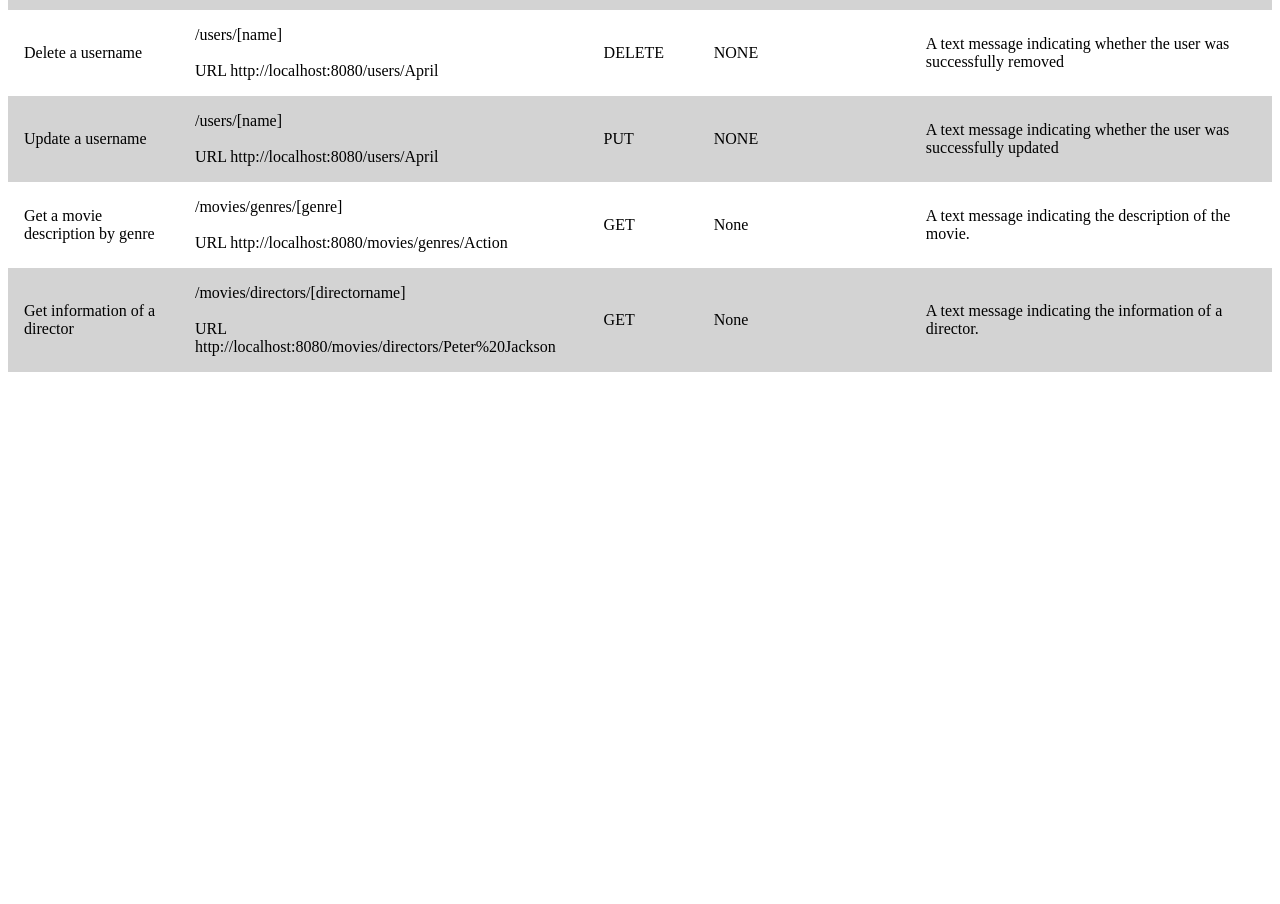
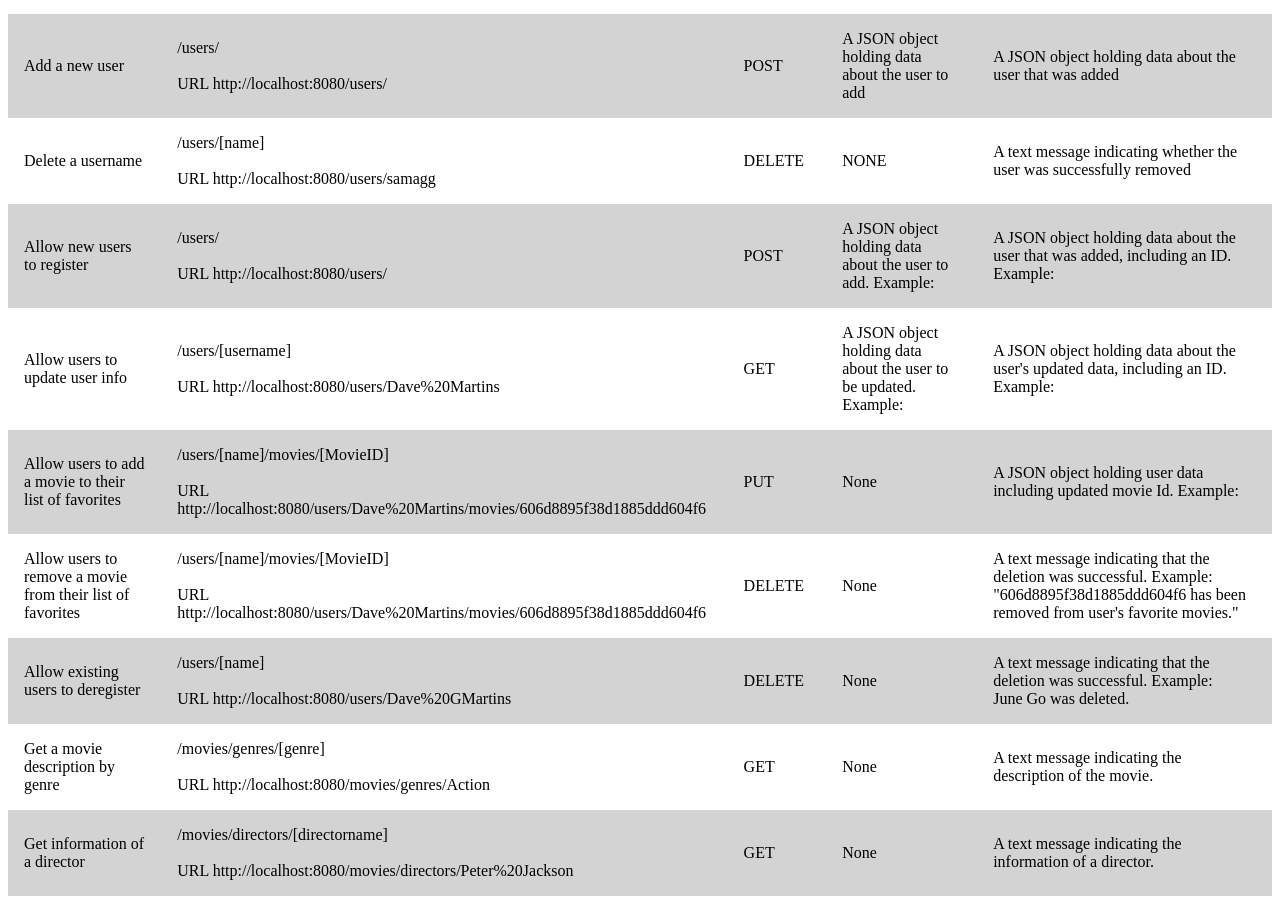
Before and after one commit to sam-aggrey/MyFlix, a website: page public/documentation.html in a window 1280 px wide. Shown: the part 706-1610 px from the top of the page. Before the commit the page ends 1086 px from the top, so only its background shows below. Drawn offline with Linux system fonts and the light colour scheme.

Commit message:
Update documentation.html
Updated the documentation for my API. Added more request

```diff
--- a/public/documentation.html
+++ b/public/documentation.html
@@ -47,10 +47,7 @@ personal information, and create a list of their favorite movies.</p>
     <td>NONE</td>
     <td>A JSON object holding data about a single movie, containing title, director, genre and year property.</td>
   </tr>
-  <!--
-    GET Request:
-      - Returns JSON object of all data held on the specified genre
-  -->
+
   <tr>
     <td>Add a new movie</td>
     <td>/movies/ <br> <br>
@@ -96,23 +93,78 @@ personal information, and create a list of their favorite movies.</p>
     <td>A JSON object holding data about the user to add</td>
     <td>A JSON object holding data about the user that was added</td>
   </tr>
-  <!--
-    PUT Request
-      - Expects JSON object of all user attributes with updated information
-      - Return JSON object of all data held after update
-  -->
+
+
   <tr>
     <td>Delete a username</td>
     <td>/users/[name] <br> <br>
-            URL http://localhost:8080/users/April</td>
+            URL http://localhost:8080/users/samagg</td>
     <td>DELETE</td>
     <td>NONE</td>
     <td>A text message indicating whether the user was successfully removed</td>
   </tr>
+
+  <tr>
+   <td>Allow new users to register</td>
+          <td>/users/ <br> <br>
+              URL http://localhost:8080/users/
+          </td>
+          <td>POST</td>
+      <td>A JSON object holding data about the user to add. Example: </td><br>
+
+          <td>A JSON object holding data about the user that was added, including an ID. Example: <br>
+            </td>
+        </tr>
+
+        <tr>
+          <td>Allow users to update user info</td>
+          <td>/users/[username] <br> <br>
+              URL http://localhost:8080/users/Dave%20Martins
+          </td>
+          <td>GET</td>
+            <td>A JSON object holding data about the user to be updated. Example:</td> <br>
+
+          <td>A JSON object holding data about the user's updated data, including an ID. Example:</td> <br>
+
+
+        </tr>
+
+        <tr>
+          <td>Allow users to add a movie to their list of favorites</td>
+          <td>/users/[name]/movies/[MovieID] <br> <br>
+              URL http://localhost:8080/users/Dave%20Martins/movies/606d8895f38d1885ddd604f6
+          </td>
+          <td>PUT</td>
+          <td>None</td>
+          <td>A JSON object holding user data including updated movie Id. Example: </td> <br>
+
+        </tr>
+
+        <tr>
+          <td>Allow users to remove a movie from their list of favorites</td>
+          <td>/users/[name]/movies/[MovieID] <br> <br>
+              URL http://localhost:8080/users/Dave%20Martins/movies/606d8895f38d1885ddd604f6
+          </td>
+          <td>DELETE</td>
+          <td>None</td>
+          <td>A text message indicating that the deletion was successful. Example: <br>
+             "606d8895f38d1885ddd604f6 has been removed from user's favorite movies."</td>
+        </tr>
+        <tr>
+          <td>Allow existing users to deregister</td>
+          <td>/users/[name] <br> <br>
+              URL http://localhost:8080/users/Dave%20GMartins
+          </td>
+          <td>DELETE</td>
+          <td>None</td>
+          <td>A text message indicating that the deletion was successful. Example: <br>
+            June Go was deleted.</td>
+        </tr>
+
   <!--
     DELTE Request
       - Returns JSON object of the respective user
-  -->
+
   <tr>
     <td>Update a username</td>
     <td>/users/[name] <br> <br>
```
